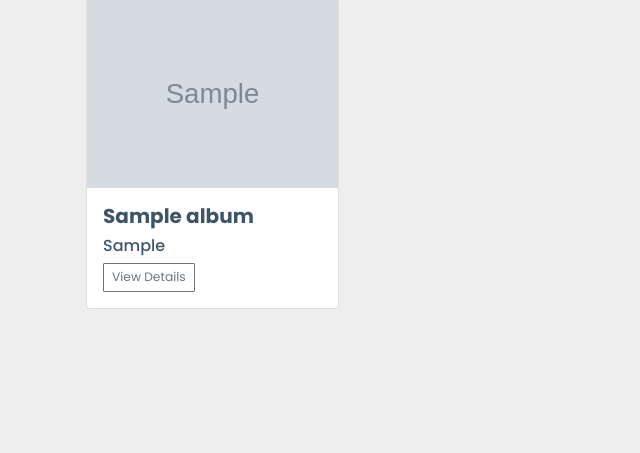
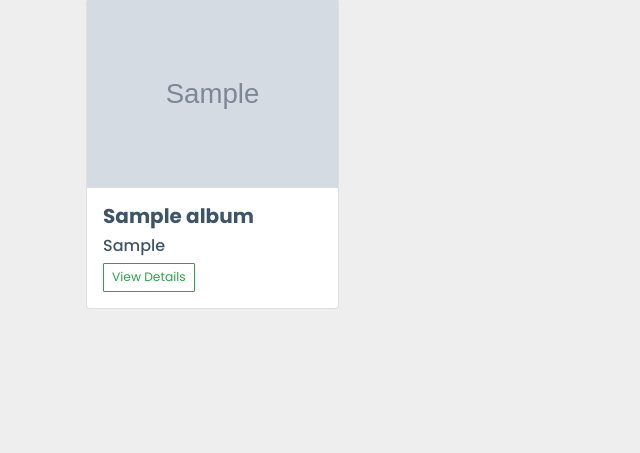
Before and after one commit to FREDVUNI/django-music-blog, a Django app: page / in a window 1280 px wide. Shown: the part 97-550 px from the top of the page, without its empty margins (0-640 px from the left). Run offline with Django 3.2, Linux system fonts and the light colour scheme; tables that the repository leaves empty hold one stand-in row (values such as "Sample post"); grey boxes marked "Sample" are stand-in pictures; some libraries are stand-ins or nearby versions.

Commit message:
chore: change button color

```diff
--- a/website/music/templates/music/index.html
+++ b/website/music/templates/music/index.html
@@ -17,7 +17,7 @@
                     <h5 class="pl-3 font-weight-bold">{{ album.album_title }}</h5>
                     <h6 class="pl-3">{{ album.artist }}</h6>
                     <div class="d-flex pl-3 pb-3">
-                        <a href="{% url 'music:detail' album.slug %}" class="btn btn-outline-secondary btn-sm">
+                        <a href="{% url 'music:detail' album.slug %}" class="btn btn-outline-success btn-sm">
                             View Details
                         </a>
                     </div>
```
